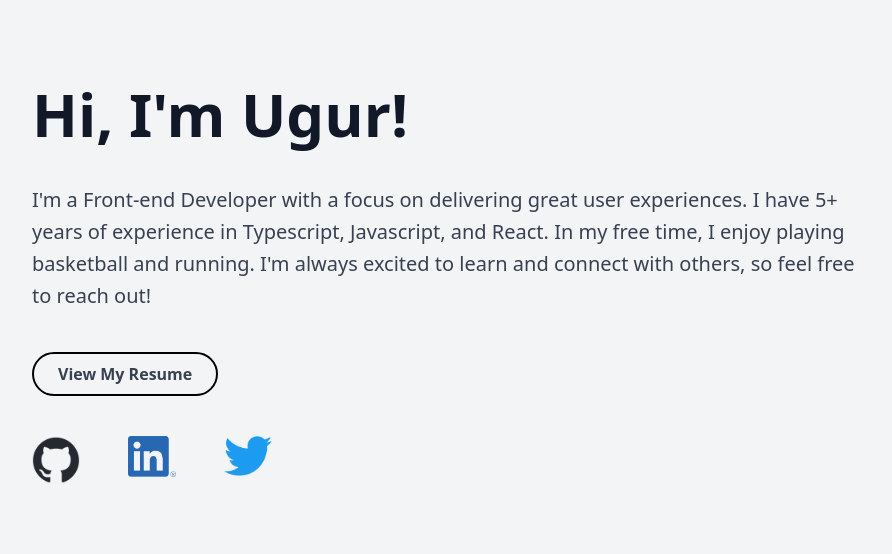
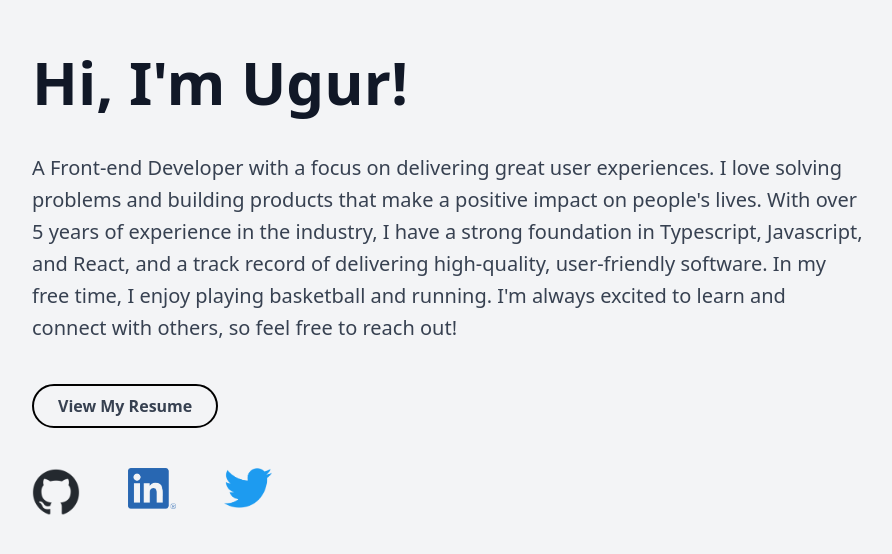
Before and after one commit to Uarmagan/ugurarmagan.com, an Astro site: page / in a window 1280 px wide. Shown: the part 116-670 px from the top of the page, without its empty margins (192-1084 px from the left). Built offline with nearby package versions, Linux system fonts and the light colour scheme; Astro itself is replaced by a stand-in of ours.

Commit message:
small body fix

```diff
--- a/src/pages/index.astro
+++ b/src/pages/index.astro
@@ -21,9 +21,12 @@
         id='body'
         class='text-xl leading-8 text-gray-700 transition-opacity duration-500 ease-in-out opacity-0 delay-200'
       >
-        I'm a Front-end Developer with a focus on delivering great user
-        experiences. I have 5+ years of experience in Typescript, Javascript,
-        and React. In my free time, I enjoy playing basketball and running. I'm
+        A Front-end Developer with a focus on delivering great user experiences.
+        I love solving problems and building products that make a positive
+        impact on people's lives. With over 5 years of experience in the
+        industry, I have a strong foundation in Typescript, Javascript, and
+        React, and a track record of delivering high-quality, user-friendly
+        software. In my free time, I enjoy playing basketball and running. I'm
         always excited to learn and connect with others, so feel free to reach
         out!
       </p>
```
